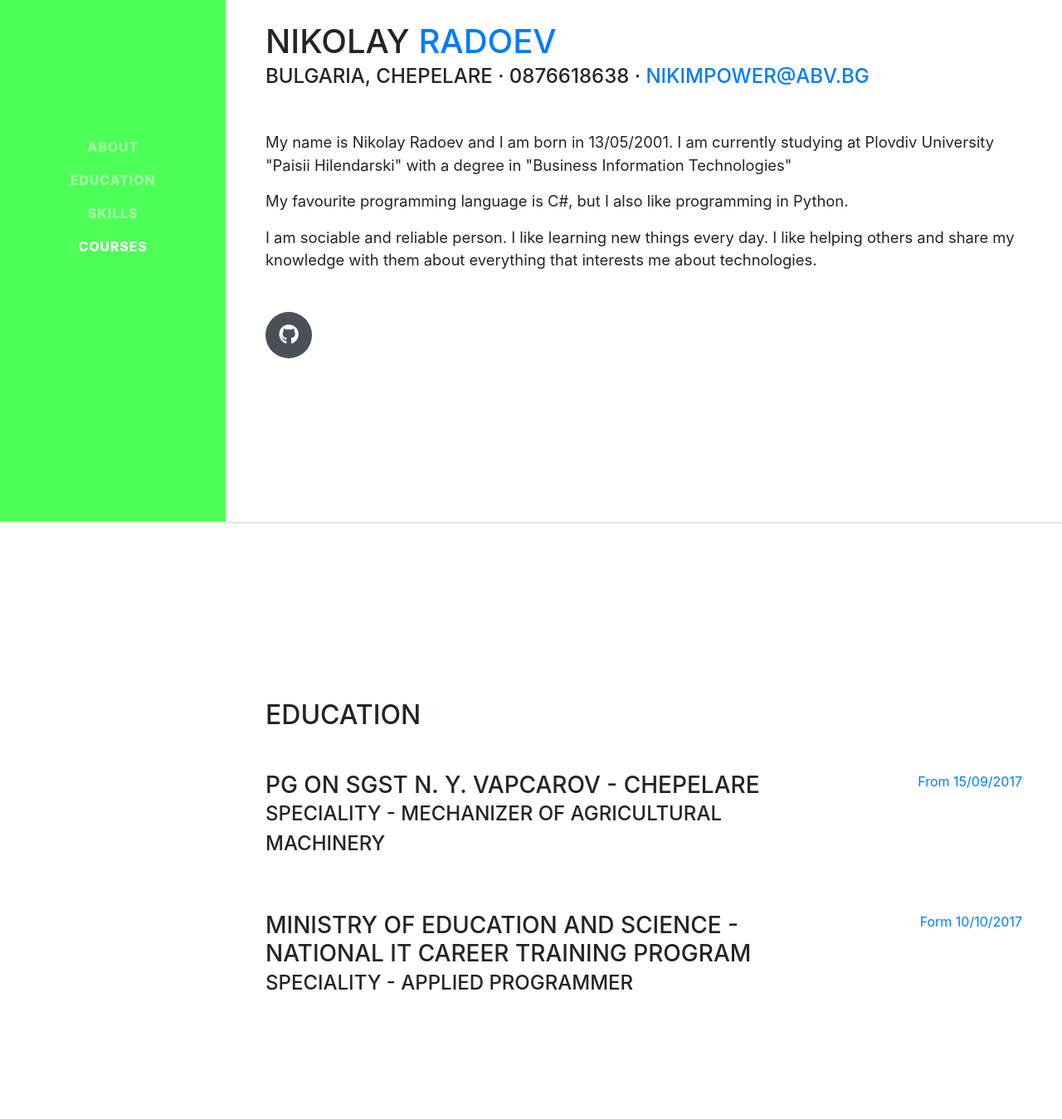
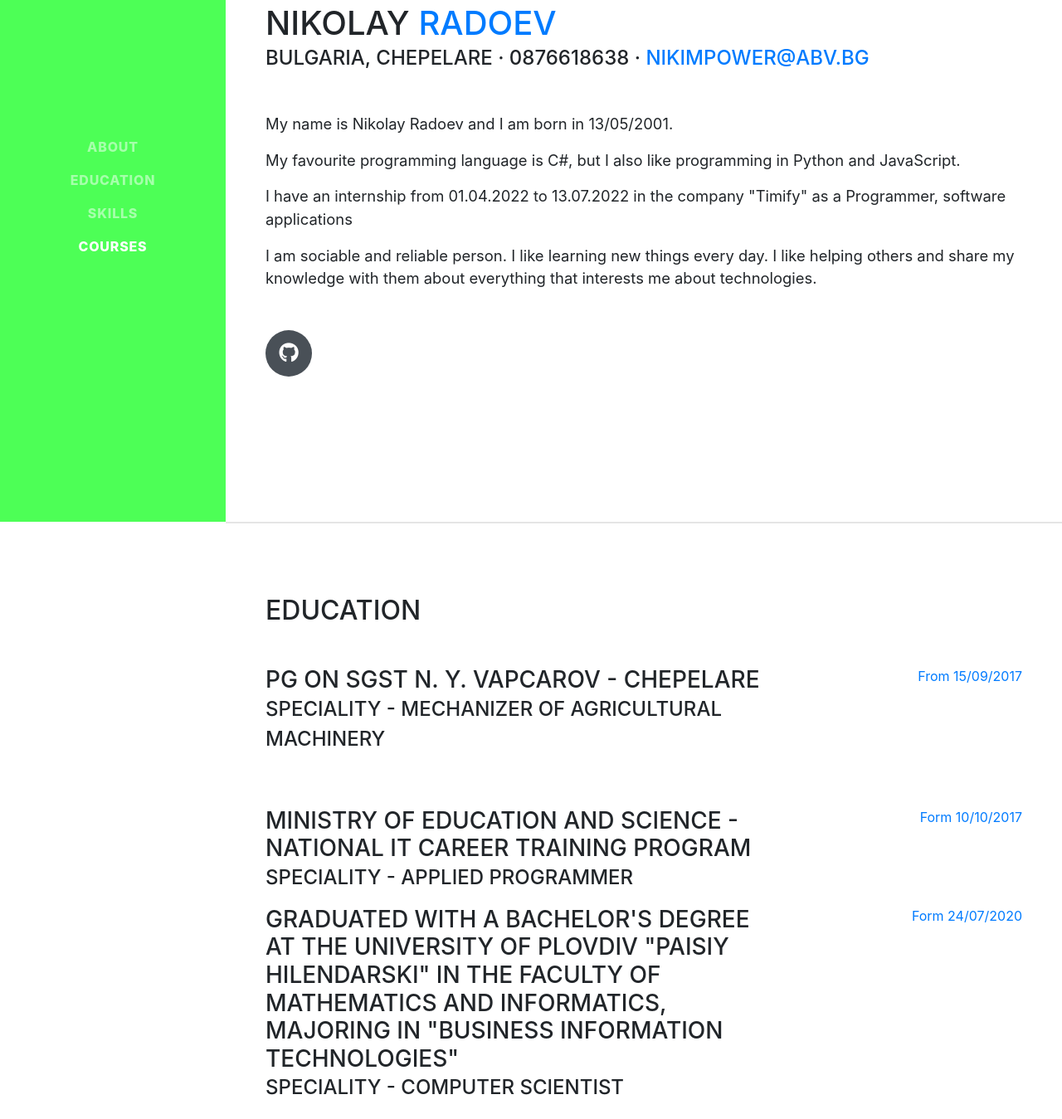
Before and after one commit to NikolaiRadoev/CV-master, a website with bundled scripts: page index.html in a window 1280 px wide. Shown: the part 171-1520 px from the top of the page at 83% size. Built offline with nearby package versions, Linux system fonts and the light colour scheme; a web font is replaced by a local one.

Commit message:
Update index.html

```diff
--- a/index.html
+++ b/index.html
@@ -71,10 +71,13 @@
                     <a href="mailto:nikimpower@abv.bg">nikimpower@abv.bg</a>
                 </div>
                 <p class="lead">
-                    My name is Nikolay Radoev and I am born in 13/05/2001. I am currently studying at Plovdiv University "Paisii Hilendarski" with a degree in "Business Information Technologies"
+                    My name is Nikolay Radoev and I am born in 13/05/2001.
                 </p>
                 <p class="lead">
-                    My favourite programming language is C#, but I also like programming in Python.
+                    My favourite programming language is C#, but I also like programming in Python and JavaScript.
+                </p>
+                <p class="lead">
+                    I have an internship from 01.04.2022 to 13.07.2022 in the company "Timify" as a Programmer, software applications
                 </p>
                 <p class="lead mb-5">
                     I am sociable and reliable person. I like learning new things every day. I like helping others and share my knowledge with them about everything that interests me about technologies.
@@ -143,6 +146,16 @@
                     </div>
                 </div>
 
+                <div class="resume-item d-flex flex-column flex-md-row">
+                    <div class="resume-content mr-auto">
+                        <h3 class="mb-0">Graduated with a Bachelor's degree at the University of Plovdiv "Paisiy Hilendarski" in the Faculty of Mathematics and Informatics, majoring in "Business Information Technologies"</h3>
+                        <div class="subheading mb-3">Speciality - Computer scientist</div>
+                    </div>
+                    <div class="resume-date text-md-right">
+                        <span class="text-primary">Form 24/07/2020</span>
+                    </div>
+                </div>
+
             </div>
         </section>
 
@@ -199,7 +212,7 @@
                 <div class="subheading mb-3">Programming Skills</div>
                 <ul class="fa-ul mb-0">
                     <li>
-                        <i class="fa-li fa fa-check"></i> C#, Python, JS, Node, React
+                        <i class="fa-li fa fa-check"></i> C#, Python, Django, JS, Node, React, Redux
                     </li>
                     <li>
                         <i class="fa-li fa fa-check"></i> Good knowledge of C# and Python
@@ -214,10 +227,10 @@
                         <i class="fa-li fa fa-check"></i> Familiar with SOLID principles and some software design patterns.
                     </li>
                     <li>
-                        <i class="fa-li fa fa-check"></i> Visual Studio, Visual Studio Code, PyCharm Community
+                        <i class="fa-li fa fa-check"></i> Visual Studio, Visual Studio Code, PyCharm Community, Sublime text
                     </li>
                     <li>
-                        <i class="fa-li fa fa-check"></i> Microsoft SQL Server, Entity Framework Core, ASP.NET Core
+                        <i class="fa-li fa fa-check"></i> Microsoft SQL Server, MySql, Entity Framework Core, ASP.NET Core
                     </li>
                     <li>
                         <i class="fa-li fa fa-check"></i> HTTP Protocol, Razor, Web Api, Razor Pages, ASP.NET Core MVC
```
